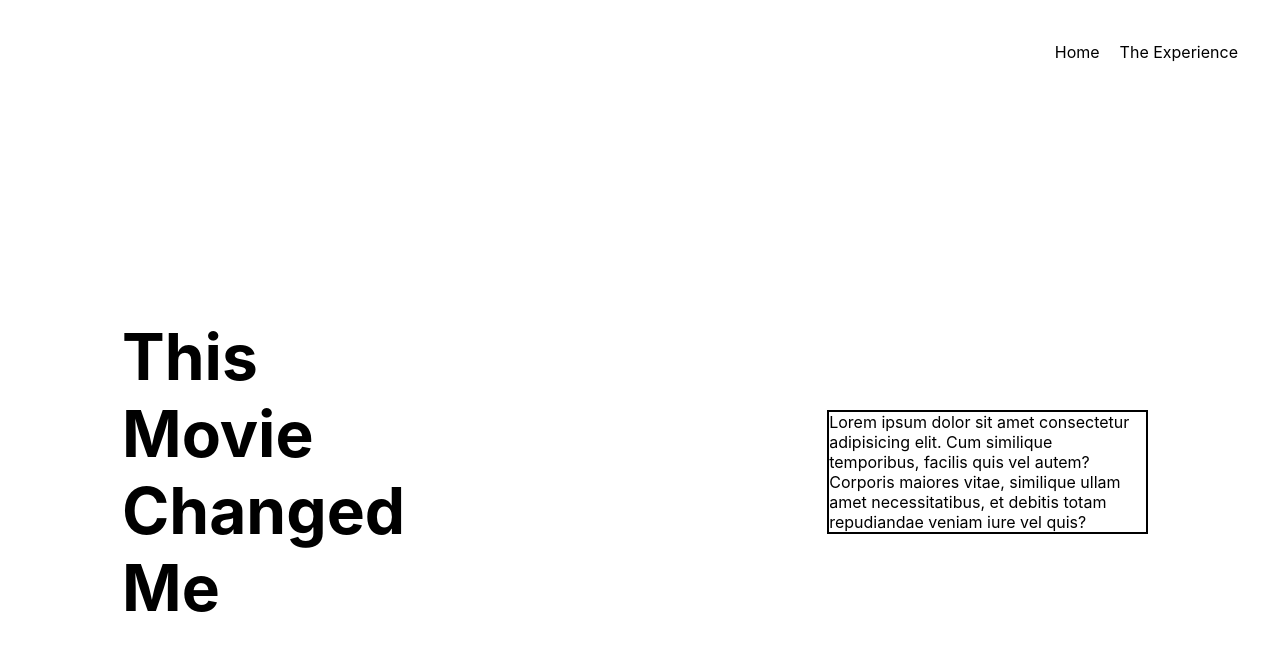
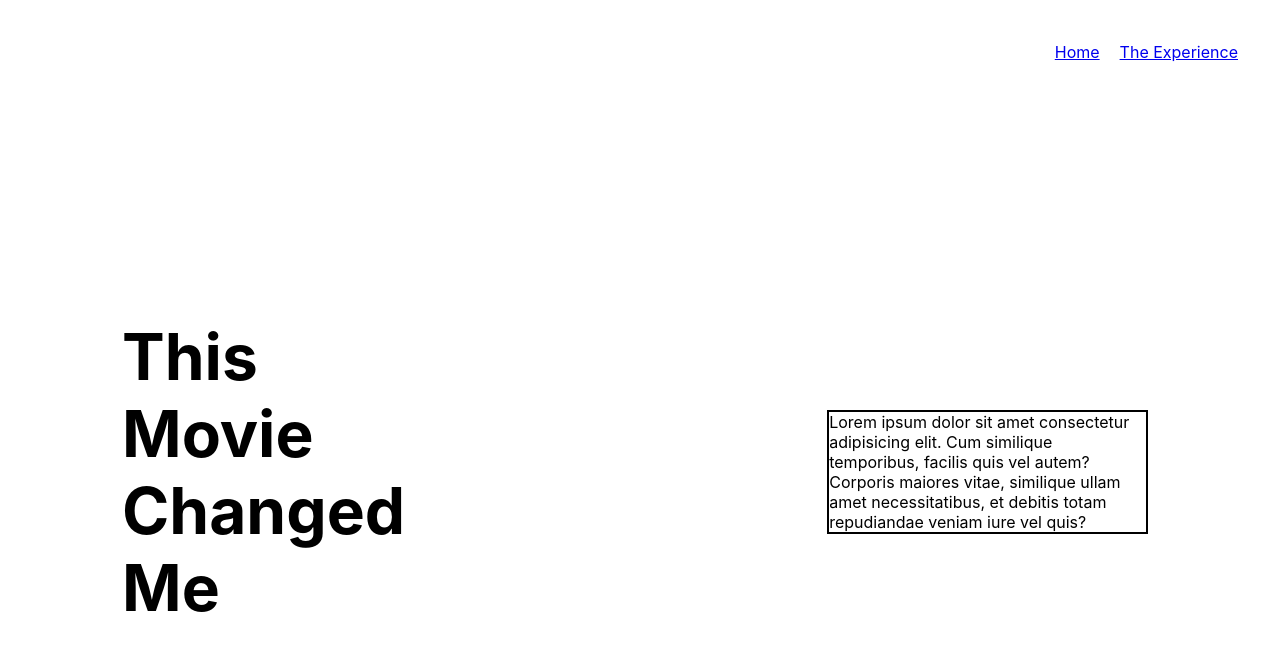
Before and after one commit to kate-gordon/this-movie-changed-me, a React (Create React App) app: page / in a window 1280 px wide. Shown: the top 650 px of the page. Built offline with nearby package versions, Linux system fonts and the light colour scheme.

Commit message:
set up react router dom in App js nav

```diff
--- a/package.json
+++ b/package.json
@@ -9,6 +9,7 @@
     "axios": "^0.19.2",
     "react": "^16.13.1",
     "react-dom": "^16.13.1",
+    "react-router-dom": "^5.1.2",
     "react-scripts": "3.4.1"
   },
   "scripts": {
--- a/src/App.js
+++ b/src/App.js
@@ -1,4 +1,6 @@
 import React from "react";
+import { BrowserRouter as Router, Switch, Route, Link } from "react-router-dom";
+
 import Main from "./pages/Main";
 import MovieSearch from "./pages/MovieSearch";
 import Navbar from "./components/Navbar";
@@ -6,8 +8,33 @@ import Navbar from "./components/Navbar";
 function App() {
   return (
     <div className='App'>
-      <Navbar />
-      <Main />
+      <Router>
+        <div>
+          <ul
+            style={{
+              listStyleType: "none",
+              display: "flex",
+              justifyContent: "flex-end",
+            }}
+          >
+            <li style={{ margin: "5px", padding: "5px" }}>
+              <Link to='/'>Home</Link>
+            </li>
+            <li style={{ margin: "5px", padding: "5px" }}>
+              <Link to='/experience'>The Experience</Link>
+            </li>
+          </ul>
+
+          <Switch>
+            <Route path='/experience'>
+              <MovieSearch />
+            </Route>
+            <Route path='/'>
+              <Main />
+            </Route>
+          </Switch>
+        </div>
+      </Router>
     </div>
   );
 }
```
Also changed, not shown: 1 other file (tests, documents, lock files or other folders).
